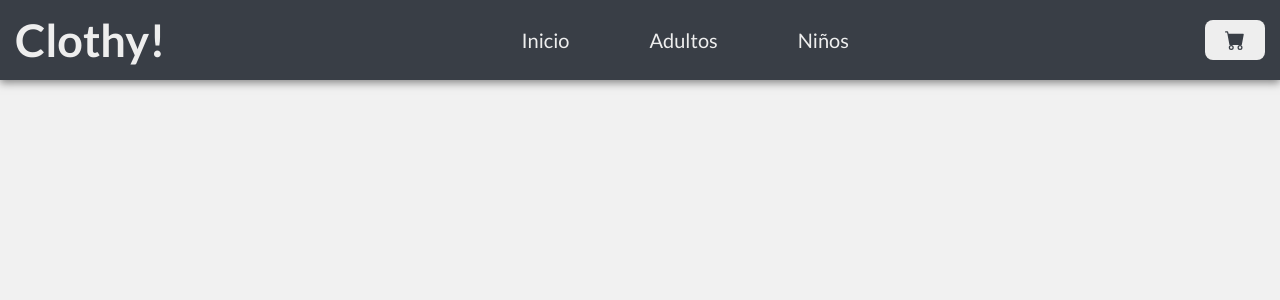
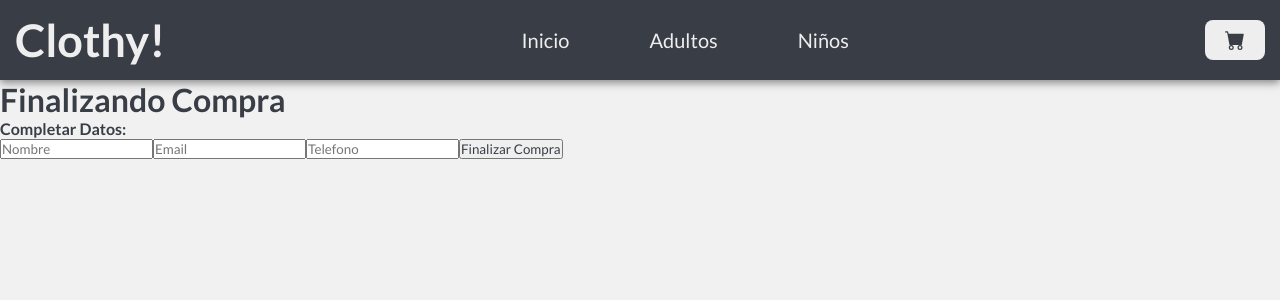
Before and after one commit to AlejandroLucas161/e-commerce-alejandro-lucas, a React (Create React App) app: page /checkout in a window 1280 px wide. Shown: the top 300 px of the page. Built offline with nearby package versions, Linux system fonts and the light colour scheme.

Commit message:
Desafio ItemCollection II - Alejandro Lucas

```diff
--- a/src/App.js
+++ b/src/App.js
@@ -2,6 +2,7 @@ import NavBar from "./components/NavBar/NavBar";
 import ItemListContainer from "./pages/ItemListContainer/ItemListContainer";
 import ItemDetailContainer from "./pages/ItemDetailContainer/ItemDetailContainer";
 import Cart from "./pages/Cart/Cart";
+import Checkout from "./components/Checkout/Checkout";
 
 import { Routes, Route } from "react-router-dom";
 
@@ -14,6 +15,7 @@ function App() {
         <Routes>
           <Route path="/" element={<ItemListContainer />} />
           <Route path="/cart" element={<Cart />} />
+          <Route path="/checkout" element={<Checkout />} />
           <Route path="/item/:id" element={<ItemDetailContainer />} />
           <Route path="/category/:categoryId" element={<ItemListContainer />} />
         </Routes>
--- /dev/null
+++ b/src/components/Checkout/Checkout.js
@@ -0,0 +1,112 @@
+import { Fragment, useState } from "react";
+import { useCartContext } from "../../store/CartContextProvider";
+import { collection, addDoc, getFirestore } from "firebase/firestore";
+import spinner from "../../assets/spinner/spinner.svg";
+import { Link } from "react-router-dom";
+
+const Checkout = () => {
+  const { cartList, totalPrice, clearCart } = useCartContext();
+  const [isLoading, setIsLoading] = useState(false);
+  const [orderId, setOrderId] = useState(null);
+
+  const [buyer, setBuyer] = useState({
+    name: "",
+    email: "",
+    phone: "",
+  });
+
+  const { name, phone, email } = buyer;
+
+  const handleInputChange = (e) => {
+    setBuyer({
+      ...buyer,
+      [e.target.name]: e.target.value,
+    });
+  };
+
+  const generateOrder = async (data) => {
+    setIsLoading(true);
+    try {
+      const db = getFirestore();
+      const orderCollection = collection(db, "orders");
+      const order = await addDoc(orderCollection, data);
+      setOrderId(order.id);
+      clearCart();
+      setIsLoading(false);
+    } catch (err) {
+      console.log(err);
+    }
+  };
+
+  const handleSubmit = (e) => {
+    e.preventDefault();
+    const items = cartList.map((item) => ({
+      id: item.id,
+      title: item.name,
+      price: item.price,
+      quantity: item.quant,
+    }));
+    const day = new Date();
+    const total = totalPrice();
+    const data = { buyer, items, day, total };
+
+    generateOrder(data);
+  };
+
+  return (
+    <Fragment>
+      <h1>Finalizando Compra</h1>
+      {isLoading ? (
+        <div className="spinner-container">
+          <img src={spinner} alt="Loading spinner" />
+        </div>
+      ) : (
+        !orderId && (
+          <Fragment>
+            <h4>Completar Datos:</h4>
+
+            <form onSubmit={handleSubmit}>
+              <input
+                type="text"
+                name="name"
+                placeholder="Nombre"
+                value={name}
+                onChange={handleInputChange}
+                required
+              />
+              <input
+                type="email"
+                name="email"
+                placeholder="Email"
+                value={email}
+                onChange={handleInputChange}
+                required
+              />
+              <input
+                type="number"
+                name="phone"
+                placeholder="Telefono"
+                value={phone}
+                onChange={handleInputChange}
+                required
+              />
+              <input type="submit" value="Finalizar Compra" />
+            </form>
+          </Fragment>
+        )
+      )}
+      {orderId && (
+        <div>
+          <h1>Compra finalizada con éxito</h1>
+          <h4>{`Código de compra: ${orderId}`}</h4>
+          <button>
+            <Link to={"/"}>Volver al Inicio</Link>
+          </button>
+        </div>
+      )}
+    </Fragment>
+  );
+};
+
+export default Checkout;
+// { buyer: { name, phone, email }, items: [{ id, title, price, amount }], date, total  }
--- a/src/pages/Cart/Cart.js
+++ b/src/pages/Cart/Cart.js
@@ -13,8 +13,11 @@ const Cart = () => {
       ))}
       {cartList.length ? (
         <Fragment>
+          <h2>${totalPrice()}</h2>
           <button onClick={clearCart}>Vaciar Carrito</button>
-          <h2>${totalPrice()}</h2>
+          <button>
+            <Link to={"/checkout"}>Finalizar Compra</Link>
+          </button>
         </Fragment>
       ) : (
         <Fragment>
```
